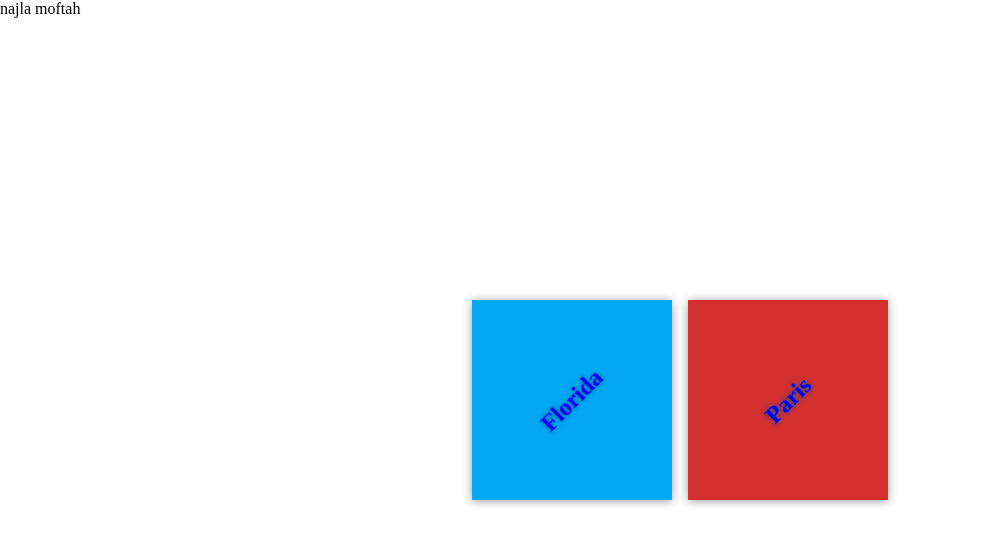
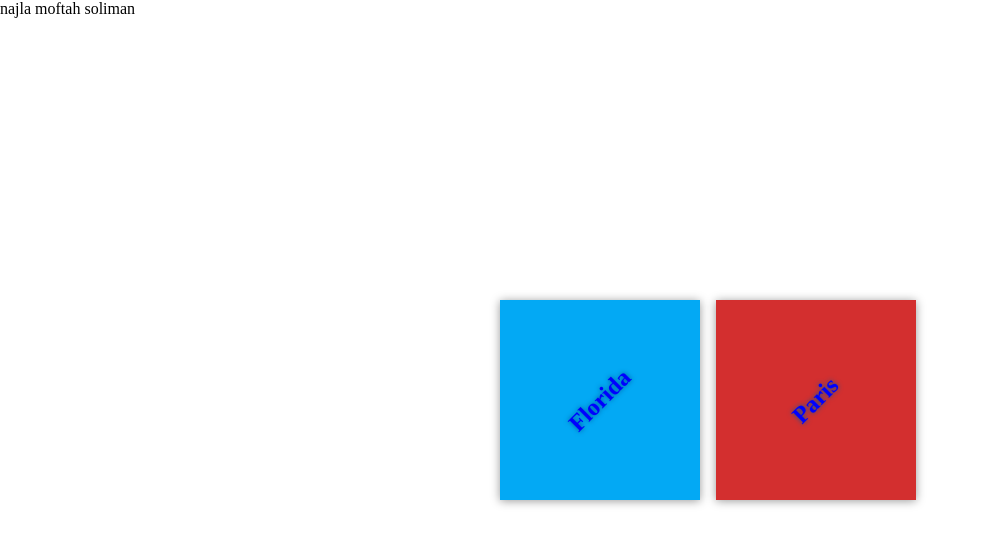
Before and after one commit to Alfitory/my-travel-plants, a plain HTML site: page index.html in a window 1280 px wide. Shown: the whole page, without its empty margins (0-984 px from the left). Drawn offline with Linux system fonts and the light colour scheme; files that its build step writes are made by us from their sources.

Commit message:
full name

```diff
--- a/index.html
+++ b/index.html
@@ -7,7 +7,7 @@
 <link rel="stylesheet" href="css/app.css">
 </head>
 <body>
-<span>najla moftah</span>
+<span>najla moftah soliman</span>
 <div class="container">
 <div class="destination-container">
 <div class="destination" id="florida">
```
